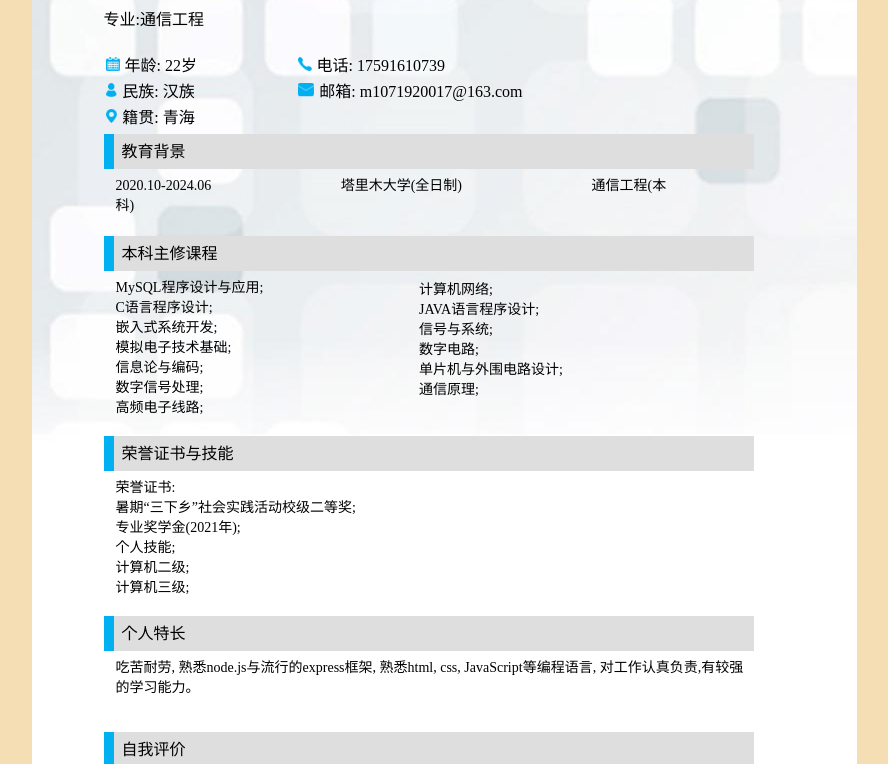
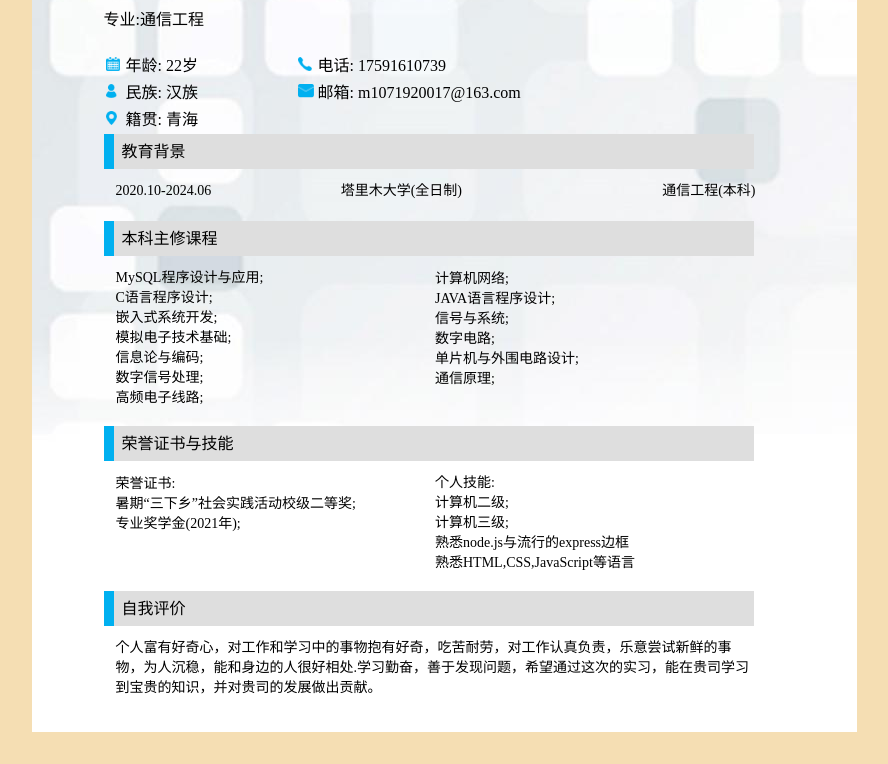
Before and after one commit to HTCCGO/resume, a plain HTML site: page index.html in a window 1280 px wide. Shown: the part 126-890 px from the top of the page, without its empty margins (196-1084 px from the left). After the commit the page ends 858 px from the top, so only its background shows below. Drawn offline with Linux system fonts and the light colour scheme.

Commit message:
first commit

```diff
--- a/css/index.css
+++ b/css/index.css
@@ -75,23 +75,23 @@ td img {
 .main {
     width: 640px;
     font-size: 10.5pt;
-    padding-top: 5px;
+    padding-top: 10px;
     padding-bottom: 20px;
     padding-left: 12px;
 }
 
 #first_main {
-    padding-top: 5px;
+    padding-top: 10px;
     padding-bottom: 22px;
 }
 
 #last_main {
-    padding-top: 5px;
+    padding-top: 10px;
     padding-bottom: 20px;
 }
 
 .main div {
-    width: 300px;
+    width: 316px;
     margin-right: 0;
 }
 
@@ -102,12 +102,37 @@ span {
 #last_span {
     margin: 0;
 }
-#zhuti_table_1{
+
+#zhuti_table_1 {
     display: inline-block;
 }
 
 #zhuti_table_2 {
     display: inline-block;
     position: relative;
-    top: -18px;
+    top: -19.5px;
 }
+
+td div {
+    display: inline-block;
+    width: 20px;
+    height: 20px;
+}
+
+#last_span {
+    float: right;
+}
+
+#medum_span {
+    margin: auto;
+}
+
+#rongyu {
+    display: inline-block;
+    position: relative;
+    top: -39px;
+}
+
+#jineng {
+    display: inline-block;
+}
--- a/index.html
+++ b/index.html
@@ -17,15 +17,15 @@
         <!-- 将基本信息部分看成是一个div整体 -->
             <table>
                 <tr id="table_1">
-                    <td id="icon_1"><img src="image/icon3.png" alt="" >年龄:  22岁</td>
-                    <td id="icon_4"><img src="image/icon1.png"alt="">电话:  17591610739</td>
+                    <td id="icon_1"><div><img src="image/icon3.png" alt="" ></div>年龄:  22岁</td>
+                    <td id="icon_4"><div><img src="image/icon1.png"alt=""></div>电话:  17591610739</td>
                 </tr>
                 <tr id="table_2">
-                    <td id="icon_2"><img src="image/icon4.png"alt="">民族:  汉族</td>
-                    <td id="icon_5"><img src="image/icon2.png"alt="">邮箱:  m1071920017@163.com</td>
+                    <td id="icon_2"><div><img src="image/icon4.png"alt=""></div>民族:  汉族</td>
+                    <td id="icon_5"><div><img src="image/icon2.png"alt=""></div>邮箱:  m1071920017@163.com</td>
                 </tr>
                 <tr id="">
-                    <td id="icon_3"><img src="image/icon5.png"alt="">籍贯: 青海</td>
+                    <td id="icon_3"><div><img src="image/icon5.png"alt=""></div>籍贯: 青海</td>
                 </tr>
             </table>
         <!-- 简历头像部分 -->
@@ -41,8 +41,8 @@
         </div>
             <div id="first_main" class="main">
                 <span>2020.10-2024.06</span>
-                <span>塔里木大学(全日制)</span>
-                <span>通信工程(本科)</span>
+                <span id="medum_span">塔里木大学(全日制)</span>
+                <span id="last_span">通信工程(本科)</span>
             </div>
             <!-- 本科主修课程 -->
             <div class="imp">
@@ -74,28 +74,28 @@
                 <p>荣誉证书与技能</p>
             </div>
             <div class="main">
+                <div id="rongyu">
                     <p>荣誉证书:</p>
                     <p>暑期“三下乡”社会实践活动校级二等奖;</p>
                     <p>专业奖学金(2021年);</p>
-                    <p>个人技能;</p>
+                </div>
+                <div id="jineng">
+                    <p>个人技能:</p>
                     <p>计算机二级;</p>
                     <p>计算机三级;</p>
+                    <p>熟悉node.js与流行的express边框</p>
+                    <p>熟悉HTML,CSS,JavaScript等语言</p>
+                </div>
+
             </div>
-            <!-- 个人特长 -->
-            <div class="imp">
-                <div></div>
-                <p>个人特长</p>
-            </div>
-            <div class="main">
-                    <p>吃苦耐劳, 熟悉node.js与流行的express框架, 熟悉html, css, JavaScript等编程语言, 对工作认真负责,有较强的学习能力。</p><br>
-            </div>
+
             <!-- 自我评价 -->
             <div class="imp" >
                 <div></div>
                 <p>自我评价</p>
             </div>
             <div class="main"id="last_main">
-                    <p>个人富有好奇心，对工作和学习中的事物抱有好奇，乐意尝试新鲜的事物，为人沉稳，能和身边的人很好相处.学习勤奋，做事认真负责,善于发现问题，希望通过这次的实习，能在贵司学习到宝贵的知识，并对贵司的发展做出贡献。</p><br>
+                    <p>个人富有好奇心，对工作和学习中的事物抱有好奇，吃苦耐劳，对工作认真负责，乐意尝试新鲜的事物，为人沉稳，能和身边的人很好相处.学习勤奋，善于发现问题，希望通过这次的实习，能在贵司学习到宝贵的知识，并对贵司的发展做出贡献。</p><br>
             </div>
 </div>
 </div>
```
